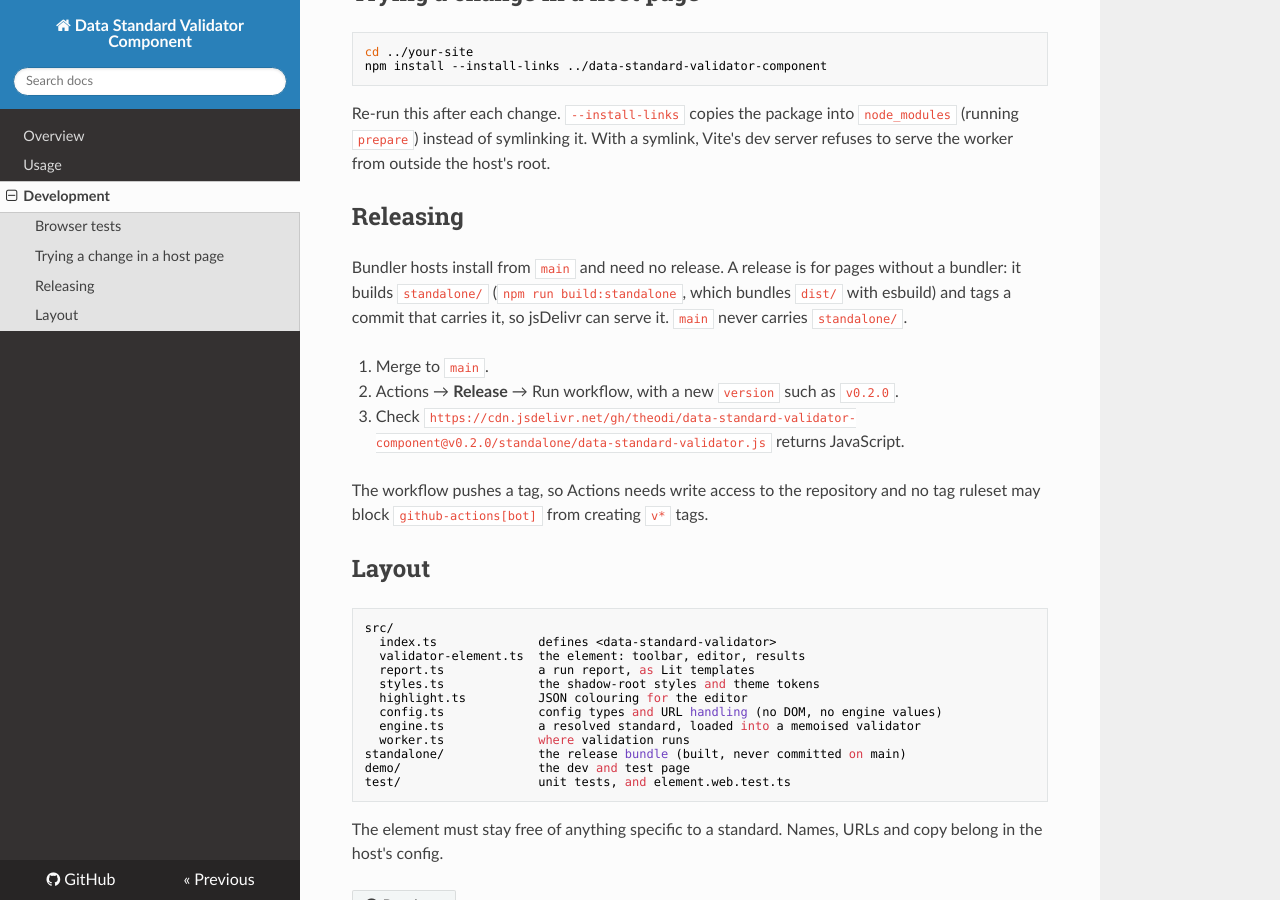
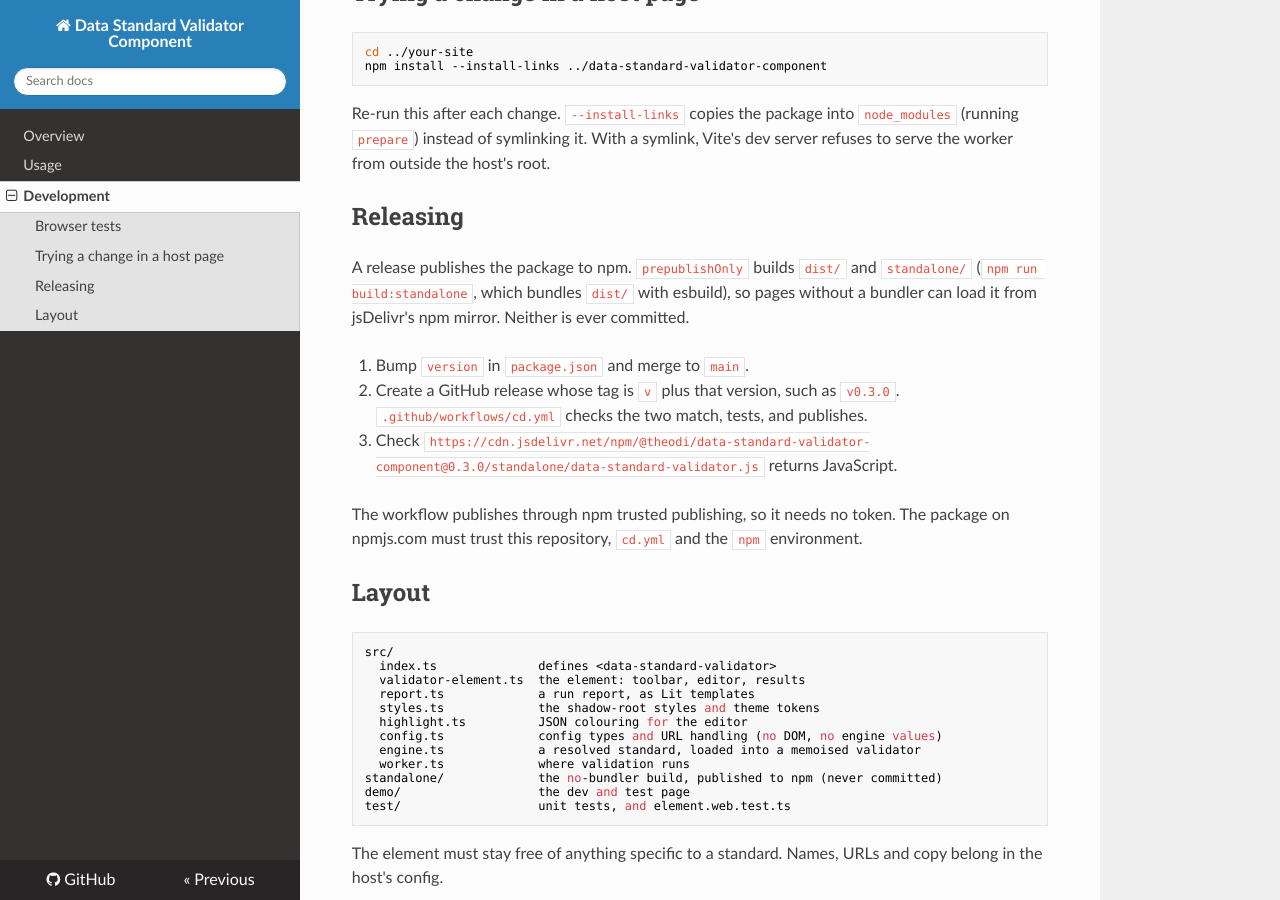
Before and after one commit to theodi/data-standard-validator-component, an MkDocs documentation site: the page built from docs/development.md, in a window 1280 px wide and 900 px high, scrolled down 719 px. Built offline with MkDocs 1.6.1, drawn with Linux system fonts in a browser that asks for light colours; nearby versions of some CDN libraries.

Commit message:
npm release prep

````diff
--- a/docs/development.md
+++ b/docs/development.md
@@ -43,17 +43,19 @@ Vite's dev server refuses to serve the worker from outside the host's root.
 
 ## Releasing
 
-Bundler hosts install from `main` and need no release. A release is for pages
-without a bundler: it builds `standalone/` (`npm run build:standalone`, which
-bundles `dist/` with esbuild) and tags a commit that carries it, so jsDelivr can
-serve it. `main` never carries `standalone/`.
+A release publishes the package to npm. `prepublishOnly` builds `dist/` and
+`standalone/` (`npm run build:standalone`, which bundles `dist/` with esbuild),
+so pages without a bundler can load it from jsDelivr's npm mirror. Neither is
+ever committed.
 
-1. Merge to `main`.
-2. Actions → **Release** → Run workflow, with a new `version` such as `v0.2.0`.
-3. Check `https://cdn.jsdelivr.net/gh/theodi/data-standard-validator-component@v0.2.0/standalone/data-standard-validator.js` returns JavaScript.
+1. Bump `version` in `package.json` and merge to `main`.
+2. Create a GitHub release whose tag is `v` plus that version, such as `v0.3.0`.
+   `.github/workflows/cd.yml` checks the two match, tests, and publishes.
+3. Check `https://cdn.jsdelivr.net/npm/@theodi/data-standard-validator-component@0.3.0/standalone/data-standard-validator.js` returns JavaScript.
 
-The workflow pushes a tag, so Actions needs write access to the repository and
-no tag ruleset may block `github-actions[bot]` from creating `v*` tags.
+The workflow publishes through npm trusted publishing, so it needs no token.
+The package on npmjs.com must trust this repository, `cd.yml` and the `npm`
+environment.
 
 ## Layout
 
@@ -67,7 +69,7 @@ src/
   config.ts             config types and URL handling (no DOM, no engine values)
   engine.ts             a resolved standard, loaded into a memoised validator
   worker.ts             where validation runs
-standalone/             the release bundle (built, never committed on main)
+standalone/             the no-bundler build, published to npm (never committed)
 demo/                   the dev and test page
 test/                   unit tests, and element.web.test.ts
 ```
````
Also changed, not shown: CLAUDE.md (+4 -3 lines), README.md (+2 -2 lines), docs/usage.md (+7 -10 lines), package.json (+8 -2 lines), 5 other files.
